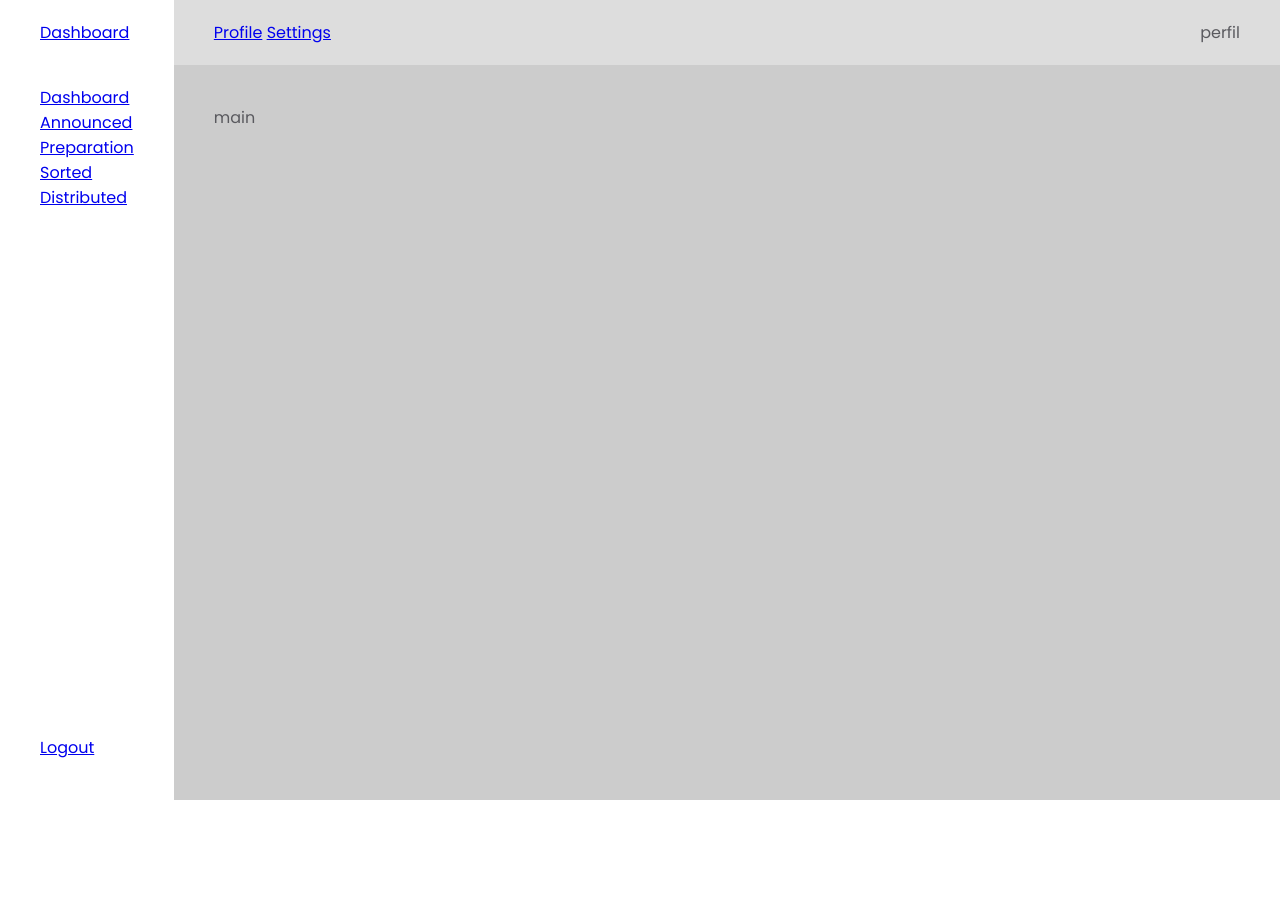
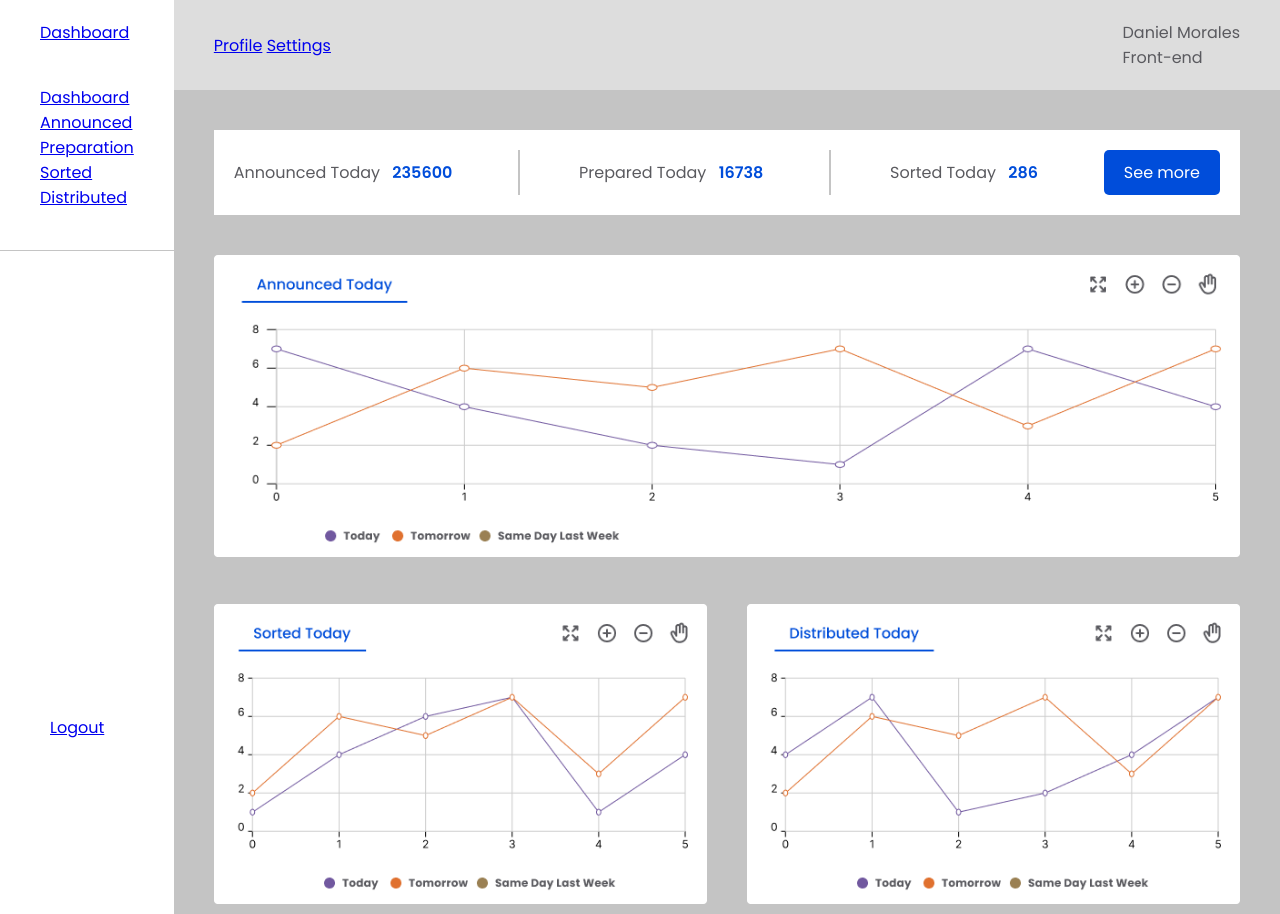
Before and after one commit to tapmorales/dashboard-structure-layout-youtube, a plain HTML site: page index.html in a window 1280 px wide. Shown: the top 914 px of the page. Before the commit the page ends 800 px from the top, so only its background shows below. Drawn offline with Linux system fonts and the light colour scheme.

Commit message:
finished part 2

```diff
--- a/estilo.css
+++ b/estilo.css
@@ -2,12 +2,18 @@
     --primary-color: #004dda;
     --dark: #5a5a5f;
     --light: #fff;
+    --grey: #c4c4c4;
     --default-pad: 2.5rem;
     --medium-pad: calc(var(--default-pad) / 2);
+    --small-pad: calc(var(--medium-pad) / 2);
+}
+
+html{
+    height: 100%;
 }
 
 html, body{
-    height: 100%;
+
     margin: 0;
 }
 
@@ -15,6 +21,8 @@ body{
     font-family: Poppins, sans-serif;
     color: var(--dark);
     display: flex;
+    background-color: var(--grey);
+    min-height: 100%;
 }
 
 .topnav-menu, .menu{
@@ -24,17 +32,20 @@ body{
 }
 
 .menus{
-    padding: var(--default-pad);
-
     flex-grow: 1;
     display: flex;
     flex-direction: column;
     justify-content: space-between;
 }
+
+.menu{
+    padding: var(--default-pad);
+}
 .mainnav{
     padding: var(--medium-pad) 0 0;
     display: flex;
     flex-direction: column;
+    background-color: var(--light);
 }
 
 .mainnav > a{
@@ -42,7 +53,6 @@ body{
 }
 
 .main-content{
-    background-color: #ccc;
     flex-grow: 1;
 }
 
@@ -61,4 +71,56 @@ body{
 
 main{
     padding: var(--default-pad);
+    display: flex;
+    flex-direction: column;
+    gap: var(--default-pad)
 }
+
+.summary{
+    display: flex;
+    justify-content: space-between;
+    align-items: center;
+    padding: var(--medium-pad);
+    background-color: var(--light);
+}
+
+.separate{
+    width: 1px;
+    border-left: 2px solid var(--grey);
+    align-self: stretch;
+}
+img{
+    width: 100%;
+}
+
+.btn{
+    background-color: var(--primary-color);
+    color: var(--light);
+    text-decoration: none;
+    border-radius: 5px;
+    padding: var(--small-pad) var(--medium-pad)
+}
+
+.charts{
+    display: flex;
+    gap: var(--default-pad)
+}
+.chart{
+    flex-grow: 1;
+}
+
+.number{
+    color: var(--primary-color);
+    font-weight: 600;
+    padding: 0 .5rem;
+}
+
+.menus .menu:first-child{
+    border-bottom: 1px solid var(--grey);
+}
+
+.menus .menu:last-child{
+    position: fixed;
+    left: var(--small-pad);
+    bottom: var(--medium-pad);
+}
--- a/index.html
+++ b/index.html
@@ -37,11 +37,44 @@
                     <li><a href="#">Settings</a></li>
                 </ul>
             </nav>
-            <section class="perfil"> perfil </section>
+            <section class="perfil">
+                <div>Daniel Morales</div>
+                <div>Front-end</div>
+            </section>
         </header>
 
         <main>
-            main
+            <section class="summary">
+                <article>
+                    <span class="description">Announced Today</span>
+                    <span class="number">235600</span>
+                </article>
+                <span class="separate"></span>
+                <article>
+                    <span class="description">Prepared Today</span>
+                    <span class="number">16738</span>
+                </article>
+                <span class="separate"></span>
+                <article>
+                    <span class="description">Sorted Today</span>
+                    <span class="number">286</span>
+                </article>
+                <a href="#" class="btn">See more</a>
+            </section>
+
+            <article class="main-chart">
+                <img src="./imagens/chart1.png" alt="chart 1">
+            </article>
+
+            <div class="charts">
+                <article class="chart">
+                    <img src="./imagens/chart2.png" alt="chart 2">
+                </article>
+
+                <article class="chart">
+                    <img src="./imagens/chart3.png" alt="chart 3">
+                </article>
+            </div>
         </main>
     </div>
 </body>
```
